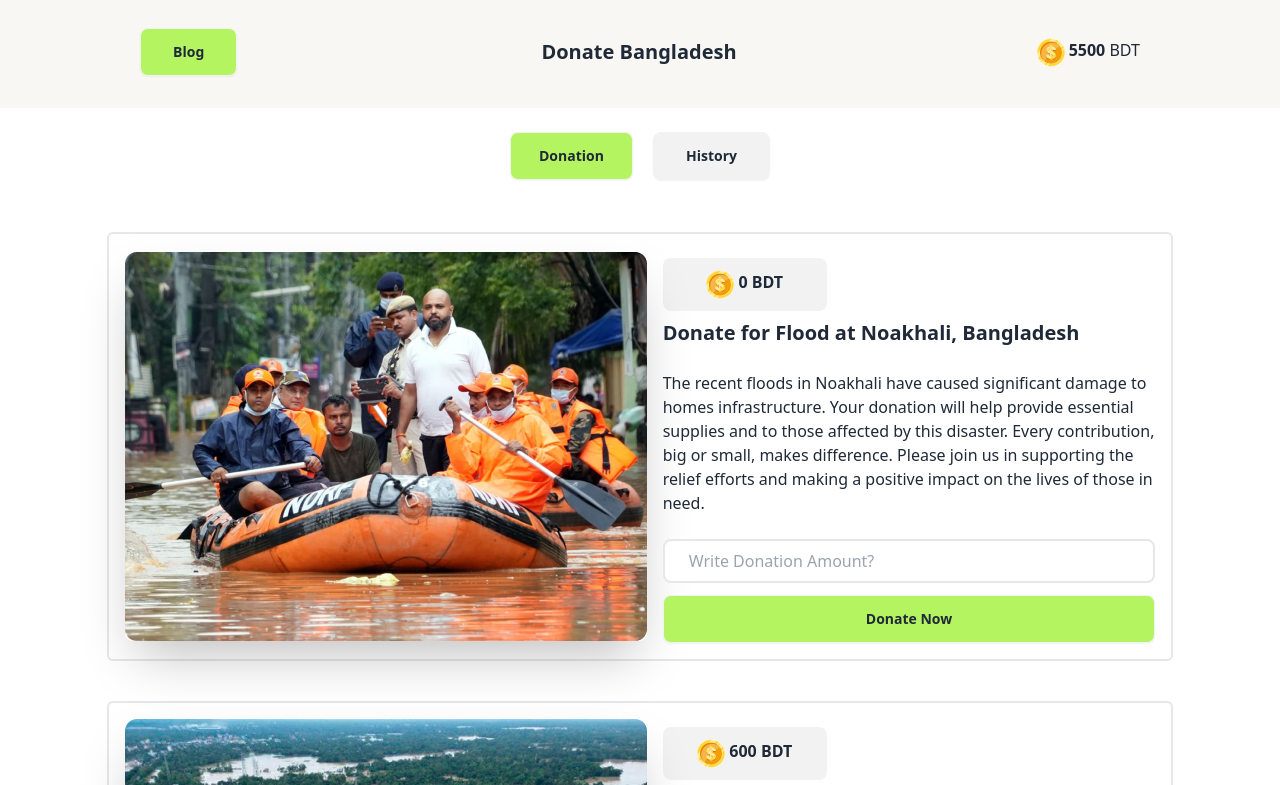
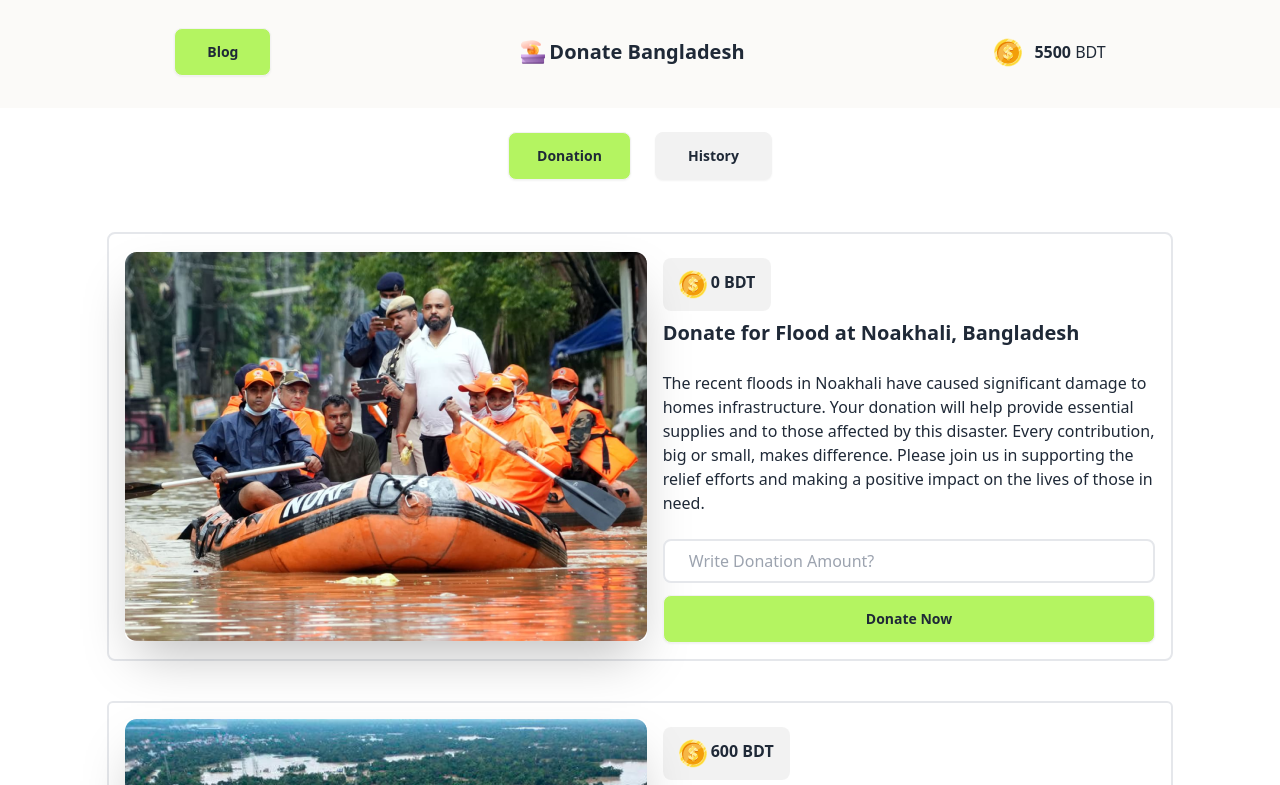
Before and after one commit to mithun950/ph-Assignment--5, a plain HTML site: page index.html in a window 1280 px wide. Shown: the top 785 px of the page. Drawn offline with nearby package versions, Linux system fonts and the light colour scheme.

Commit message:
done final

```diff
--- a/index.html
+++ b/index.html
@@ -10,46 +10,49 @@
 
 </head>
 <body>
-    <header class="sticky top-0 z-10 backdrop-blur-lg pb-3">
-    <!--navbar start  -->
-    <nav class=" bg-[#F9F7F3] py-4">
-        <div class="flex justify-around gap-5 items-center mt-3 mb-4 w-full mx-auto">
-     <div>
-        <button id="blog" class="btn bg-[#B4F461] px-8 font-bold">Blog</button>
+    <header class="sticky top-0 z-10 backdrop-blur-sm pb-3">
+
+      <!--navbar start  -->
+    <nav class="bg-opacity-60 backdrop-blur-sm bg-[#F9F7F3] py-4">
+
+      <div class="w-11/12 lg:10/12 flex justify-around gap-2 items-center mt-3 mb-4  mx-auto">
+
+        <div>
+        <button id="blog" class="btn bg-[#B4F461] lg:px-8 font-bold">Blog</button>
      </div>
-     <div class=" max-sm: hidden sm:flex items-center gap-1 ">
-       <img src=".assets/logo.png" alt="">
-       <p class="text-xl font-bold">Donate Bangladesh</p>
+     <div class="flex items-center text-center gap-1 ">
+       <img class="w-6 lg:w-13" src="./assets/logo.png" alt="">
+       <p class="text-sm lg:text-xl font-bold">Donate Bangladesh</p>
      </div>
-     <div class="flex gap-1">
+     <div class="flex items-center gap-1 lg:gap-3">
         <img src="./assets/coin.png" alt="">
-        <p><span id="your-amount" class="font-bold">5500 </span>BDT</p>
+        <div><span id="your-amount" class="font-bold">5500 </span>BDT</div>
      </div>
     </div>
     </nav>
     <!-- navbar end -->
 
     <!-- button area start -->
-     <div class=' text-center mt-6 gap-3'>
-     <button id="donation-tab" class="btn px-7 bg-[#B4F461] mr-2  font-bold ">Donation</button>
-     <button id="history-tab" class=" btn px-8 font-bold ml-2">History</button>
+     <div class='flex justify-center text-center mt-6 gap-1 lg:gap-2'>
+     <button id="donation-tab" class="btn px-3 lg:px-7 bg-[#B4F461] mr-2  font-bold ">Donation</button>
+     <button id="history-tab" class=" btn px-4 lg:px-8 font-bold ml-2">History</button>
     </div>
      <!--button area end  -->
     </header>
       <!-- header section end -->
 
      <!-- noakhali flood donate card start  -->
-     <div id="noakhali-donate-card" class="hero  border-2 rounded-md w-10/12 mx-auto mt-10">
+     <div id="noakhali-donate-card" class="hero  border-2 rounded-lg w-10/12 mx-auto mt-10">
         <div class="hero-content flex-col lg:flex-row justify-between">
           <img
             src="./assets/noakhali.png"
             class="w-full rounded-lg shadow-2xl" />
           <div>
 
-            <div class=" w-4/12  py-3 px-1 rounded-lg mt-2 mb-2  bg-[#1111110D] flex gap-1 font-semibold justify-center">
+            <div class=" item-center p-3 px-4 px-1 rounded-lg mt-2 mb-2  bg-[#1111110D] inline-flex gap-1 font-semibold justify-center">
 
                 <img class="w-3/11" src="./assets/coin.png" >
-                <p><span id="noakhali-donate-amount">0</span> BDT</p>
+                <div><span id="noakhali-donate-amount">0</span> BDT</div>
 
 
             </div>
@@ -65,12 +68,12 @@
 
              <!-- use modal -->
              <dialog id="my_modal_4" class="modal">
-              <div class="modal-box w-5/12 max-w-5xl">
+              <div class="modal-box">
                 <h3 class="text-3xl font-bold text-center">Congrates!</h3>
                 <img class="mx-auto mt-2 " src="./assets/coin.png" alt="">
                 <p class="py-4 text-center">You Have Donated For Humankind</p>
                 <h4 class="text-center mt-2 font-bold">Successfully</h4>
-                <div class="modal-action">
+                <div class="modal-action mx-auto flex justify-center">
                   <form method="dialog">
                     <!-- if there is a button, it will close the modal -->
                     <button class="btn ">Close confirmation  </button>
@@ -91,7 +94,7 @@
             class="w-full rounded-lg shadow-2xl" />
           <div>
 
-            <div class="bg-[#1111110D] flex gap-1 font-semibold w-4/12 py-3 px-1 rounded-lg mt-2 mb-2 justify-center">
+            <div class="item-center p-3 px-4 px-1 rounded-lg mt-2 mb-2  bg-[#1111110D] inline-flex gap-1 font-semibold justify-center">
 
                 <img class="w-3/11" src="./assets/coin.png" >
                 <p><span id="feni-donate-amount">600</span> BDT</p>
@@ -119,7 +122,7 @@
             class="w-full rounded-lg shadow-2xl" />
           <div>
 
-            <div class="bg-[#1111110D] flex gap-1 font-semibold w-4/12 py-3 px-1 rounded-lg mt-2 mb-2 justify-center">
+            <div class=" item-center p-3 px-4 px-1 rounded-lg mt-2 mb-2  bg-[#1111110D] inline-flex gap-1 font-semibold justify-center">
 
                 <img class="w-3/11" src="./assets/coin.png" >
                 <p><span id="quota-donate-amount">2400</span> BDT</p>
```
Also changed, not shown: blog.html (+2 -2 lines).
